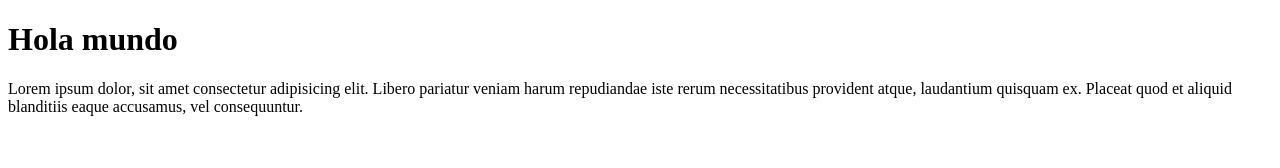
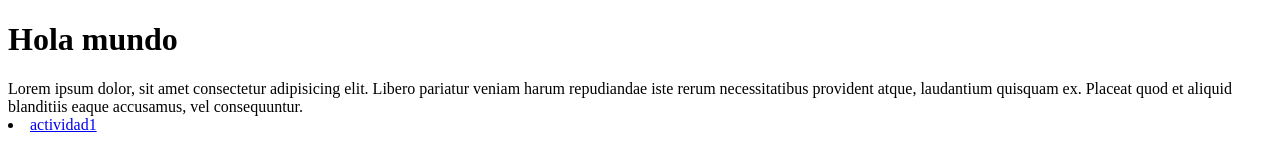
Before and after one commit to Becopo/MarcBergeComella, a plain HTML site: page index.html in a window 1280 px wide. Drawn offline with Linux system fonts and the light colour scheme.

Commit message:
Deploying to gh-pages from @ Becopo/MarcBergeComella@a0581a31623d958d672ea37bf1d202bcf9640b17 🚀

```diff
--- a/index.html
+++ b/index.html
@@ -8,5 +8,6 @@
 <body>
     <h1> Hola mundo </h1>
     <a> Lorem ipsum dolor, sit amet consectetur adipisicing elit. Libero pariatur veniam harum repudiandae iste rerum necessitatibus provident atque, laudantium quisquam ex. Placeat quod et aliquid blanditiis eaque accusamus, vel consequuntur.</a>
+    <li> <a href="actividad1.html" target="_blank">actividad1</a></li>
 </body>
 </html>
```
Also changed, not shown: html/actividad1.html (added).
